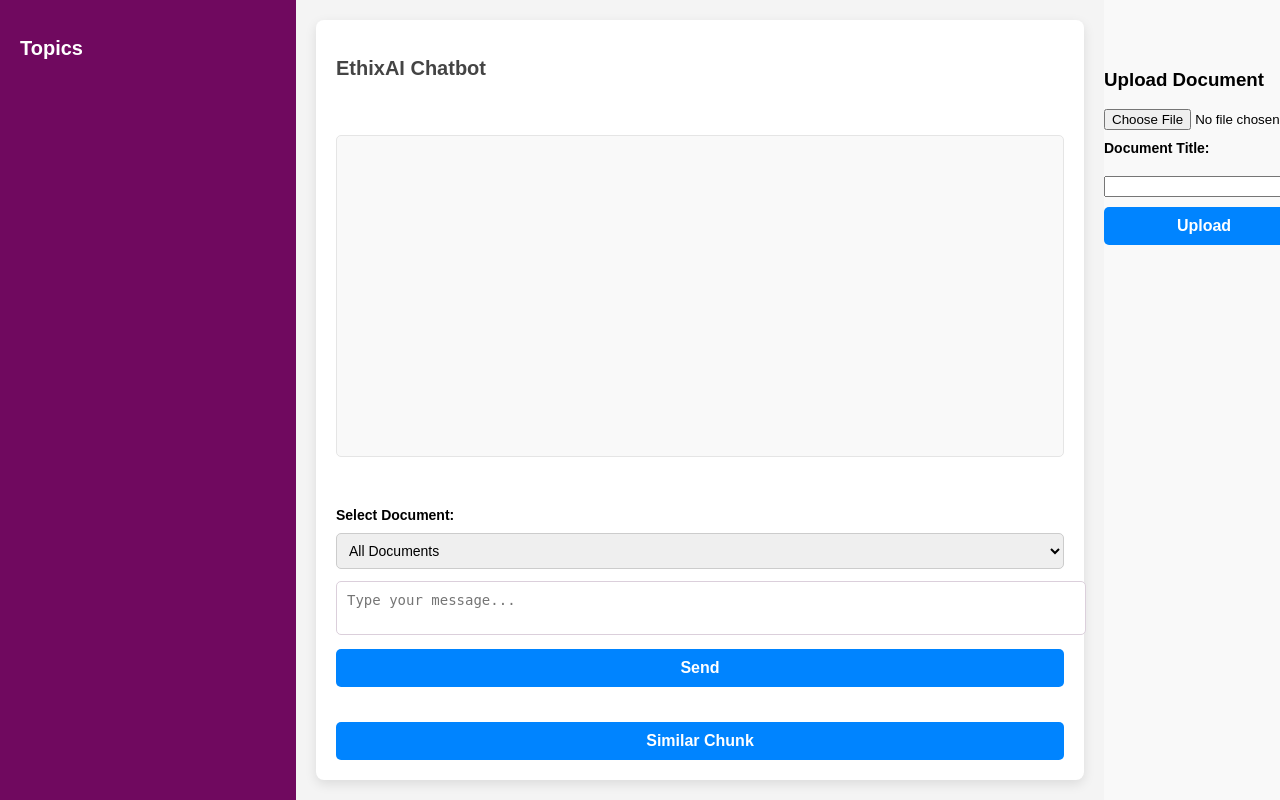
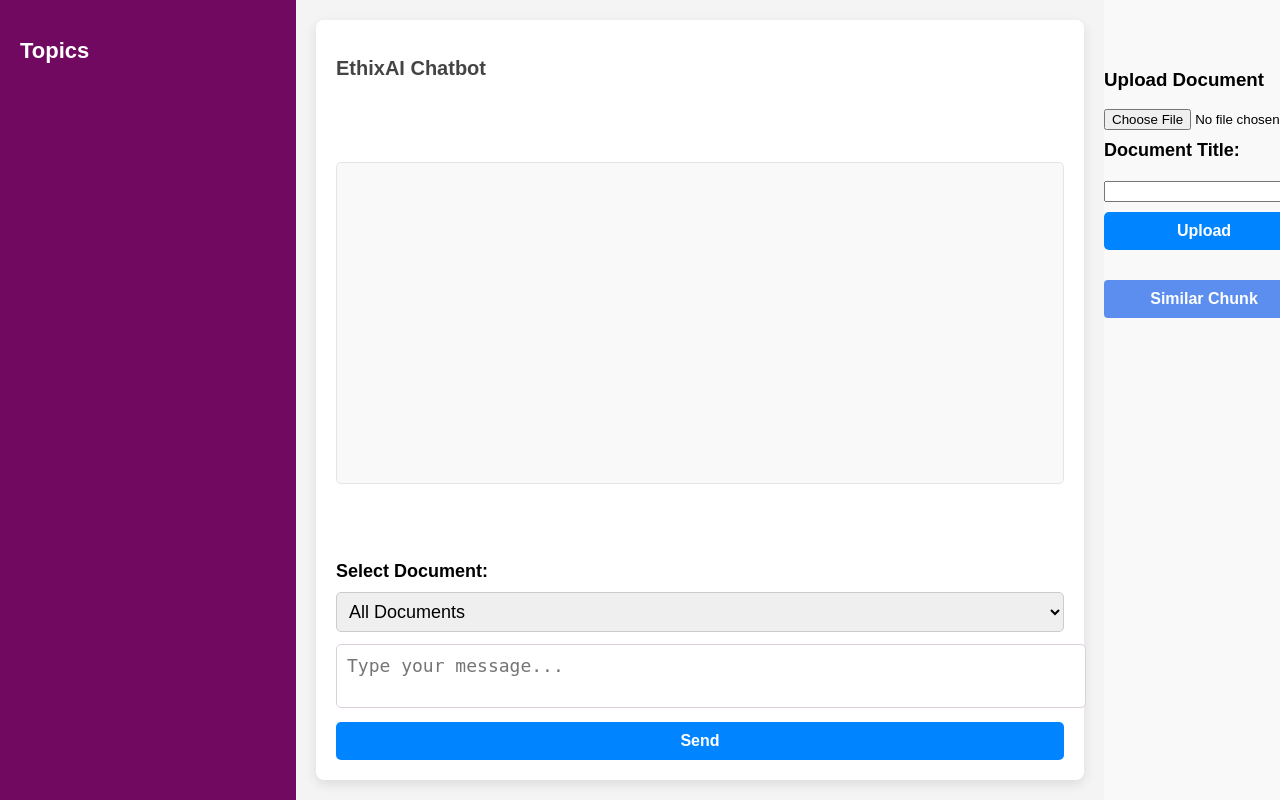
Before and after one commit to EthixDev/rag_chatbot, a Django app: page / in a window 1280 px wide. Run offline with Django 5.2, Linux system fonts and the light colour scheme; data that the repository does not hold is empty; parts of the project's set-up code (start-up, migrations or seed data) failed here and were passed over.

Commit message:
replace the redirecting button and add some css

```diff
--- a/app/static/app/styles.css
+++ b/app/static/app/styles.css
@@ -26,7 +26,7 @@
 }
 
 .sidebar h2 {
-    font-size: 20px;
+    font-size: 22px;
     font-weight: bold;
     margin-bottom: 20px;
 }
@@ -156,7 +156,7 @@
     margin-bottom: 10px;
     padding: 10px 15px;
     border-radius: 15px;
-    font-size: 14px;
+    font-size: 18px;
     line-height: 1.5;
     word-wrap: break-word;
 }
@@ -175,7 +175,7 @@
 
 /* Input and Button */
 label {
-    font-size: 14px;
+    font-size: 18px;
     font-weight: bold;
     margin-bottom: 10px;
     display: block;
@@ -187,7 +187,7 @@
     margin-bottom: 12px;
     border: 1px solid #ccc;
     border-radius: 5px;
-    font-size: 14px;
+    font-size: 18px;
 }
 
 textarea {
@@ -195,7 +195,7 @@
     padding: 10px;
     border: 1px solid #dbcfdb;
     border-radius: 5px;
-    font-size: 14px;
+    font-size: 18px;
     resize: none;
     margin-bottom: 10px;
 }
@@ -214,7 +214,7 @@
 }
 
 button:hover {
-    background-color: #81bcf3;
+    background-color: #f381ea;
 }
 /* Upload Section */
 .upload-section {
@@ -258,3 +258,22 @@
         transform: rotate(360deg);
     }
 }
+
+/* Additional styling for the new button */
+.redirect-button {
+    display: block;
+    margin-top: 30px;
+    width: 200px;
+    padding: 10px 20px;
+    font-size: 16px;
+    color: #fff;
+    background-color: #5b8eee;
+    border: none;
+    border-radius: 4px;
+    cursor: pointer;
+    transition: background-color 0.3s ease;
+}
+
+.redirect-button:hover {
+    background-color: #d118c2;
+}
--- a/app/templates/app/generate_response.html
+++ b/app/templates/app/generate_response.html
@@ -53,11 +53,6 @@
                     <textarea id="input_text" name="input_text" placeholder="Type your message..."></textarea>
                     <button type="submit">Send</button>
                 </form>
-
-                <!-- Button to Redirect to Chunk UI -->
-                <button class="dive-button" onclick="window.location.href='/chunk/'">
-                    Similar Chunk
-                </button>
             </div>
         </div>
 
@@ -74,6 +69,9 @@
                     <span>Uploading...</span>
                 </div>
             </form>
+            <button class="redirect-button" onclick="window.location.href='/chunk/'">
+                Similar Chunk
+            </button>
         </div>
     </div>
 
```
